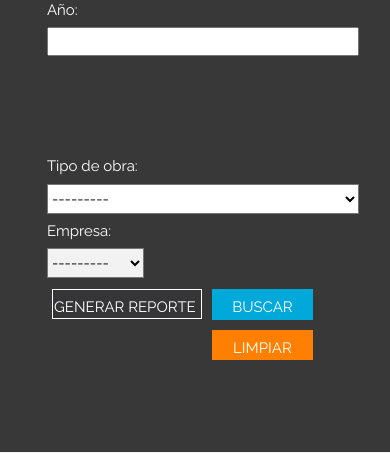
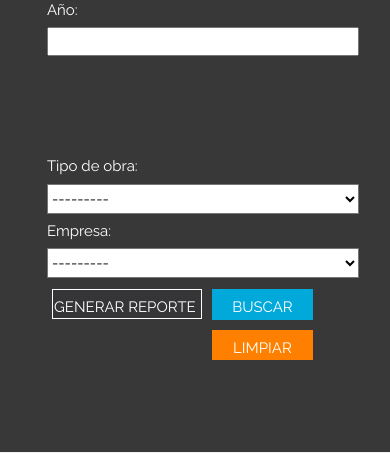
Before and after one commit to davidluna-fn/PageNDAM, a Django app: page /proyectosPublicos/busqueda/ in a window 390 px wide. Shown: the part 798-1251 px from the top of the page. Run offline with Django 3.2, Linux system fonts and the light colour scheme; the visitor is signed in with stand-in values (Sample User, id 1); data that the repository does not hold is empty; parts of the project's set-up code (start-up, migrations or seed data) failed here and were passed over; some libraries are stand-ins or nearby versions.

Commit message:
agregar responsive a campo de empresa

```diff
--- a/contratos/static/css/estilo.css
+++ b/contratos/static/css/estilo.css
@@ -2709,6 +2709,13 @@ input[type=number] { -moz-appearance:textfield; }
       background-color: var(--blanco-claro);
       height: 30px;
     }
+
+      #empresa{
+      width: 40vw;
+      text-decoration: none;
+      background-color: var(--blanco-claro);
+      height: 30px;
+    }
     .campo1-busqueda{
       grid-area: 1 / 1 / 2 / 2;
     }
@@ -2778,6 +2785,12 @@ input[type=number] { -moz-appearance:textfield; }
      width: 80vw;
     }
     #tipoObra{
+      width: 80vw;
+      text-decoration: none;
+      background-color: var(--blanco-claro);
+      height: 30px;
+    }
+    #empresa{
       width: 80vw;
       text-decoration: none;
       background-color: var(--blanco-claro);
```
